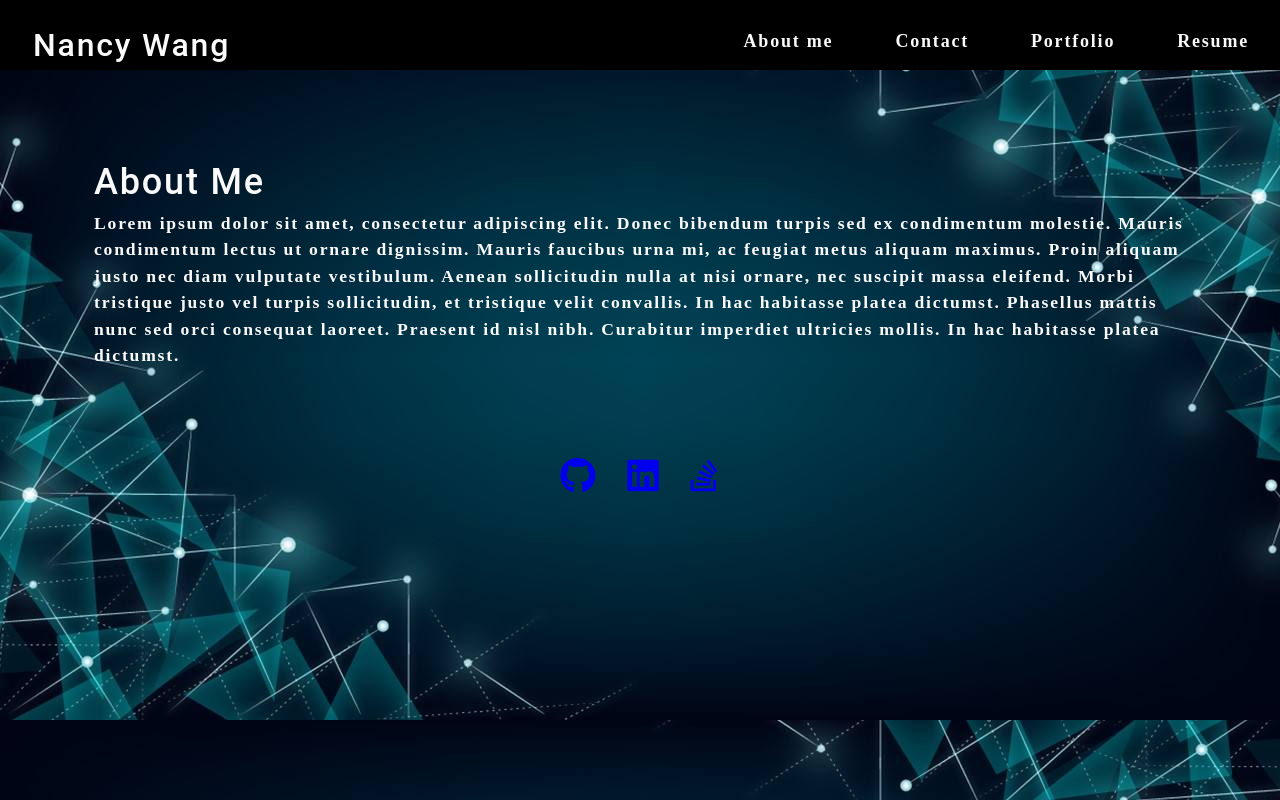
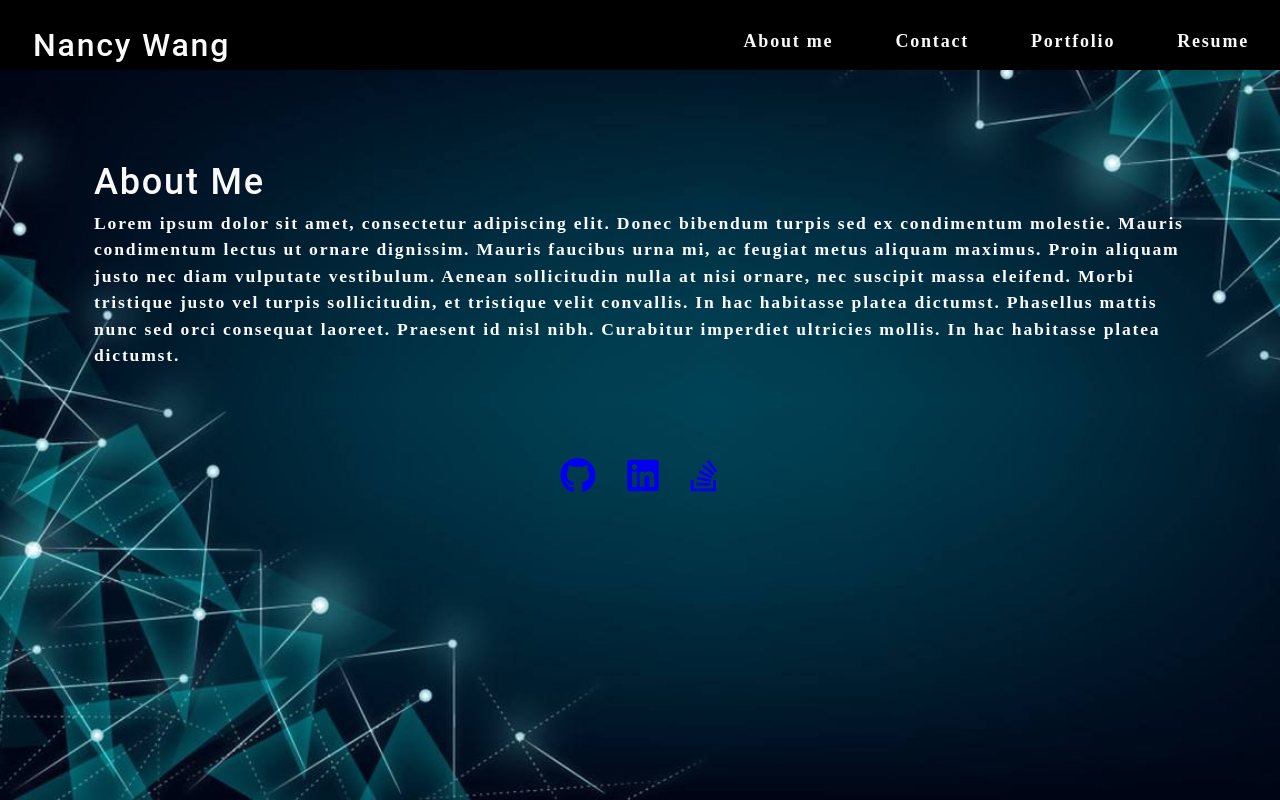
Before and after one commit to nancywa1/react-portfolio, a React (Create React App) app: page / in a window 1280 px wide. Built offline with nearby package versions, Linux system fonts and the light colour scheme.

Commit message:
change backgound size

```diff
--- a/src/App.css
+++ b/src/App.css
@@ -36,6 +36,7 @@ body {
   background-image: url("./assets/images/cover-image.jpeg");
   color: var(--light);
   font-family: 'Poiret One', cursive;
+  background-size: cover;
 }
 
 h1,
@@ -261,6 +262,7 @@ button {
 footer{
   display: flex;
   justify-content: center;
+  padding-bottom: 20px;
 }
 footer a:hover{
   padding: 0 10px;
```
